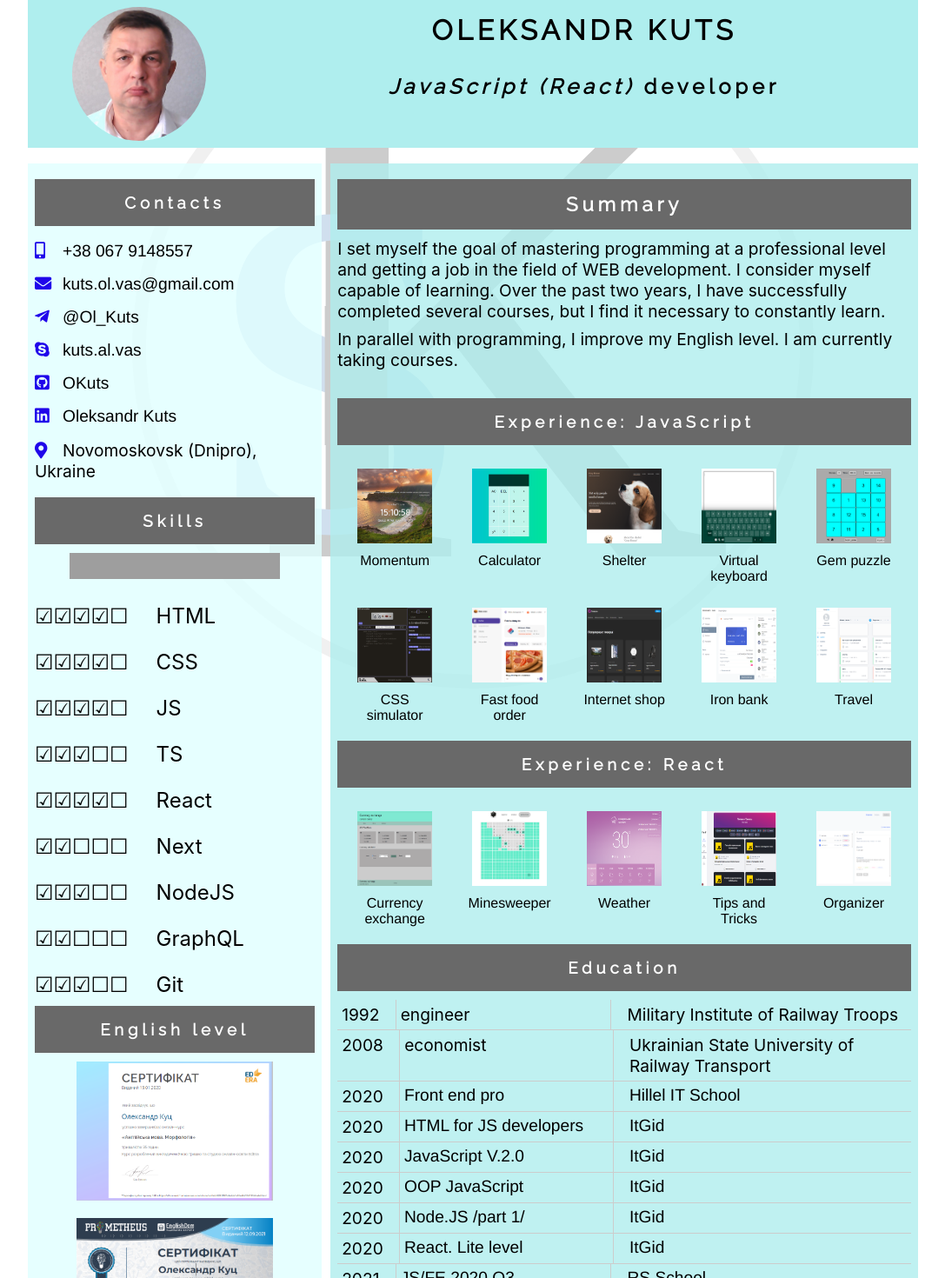
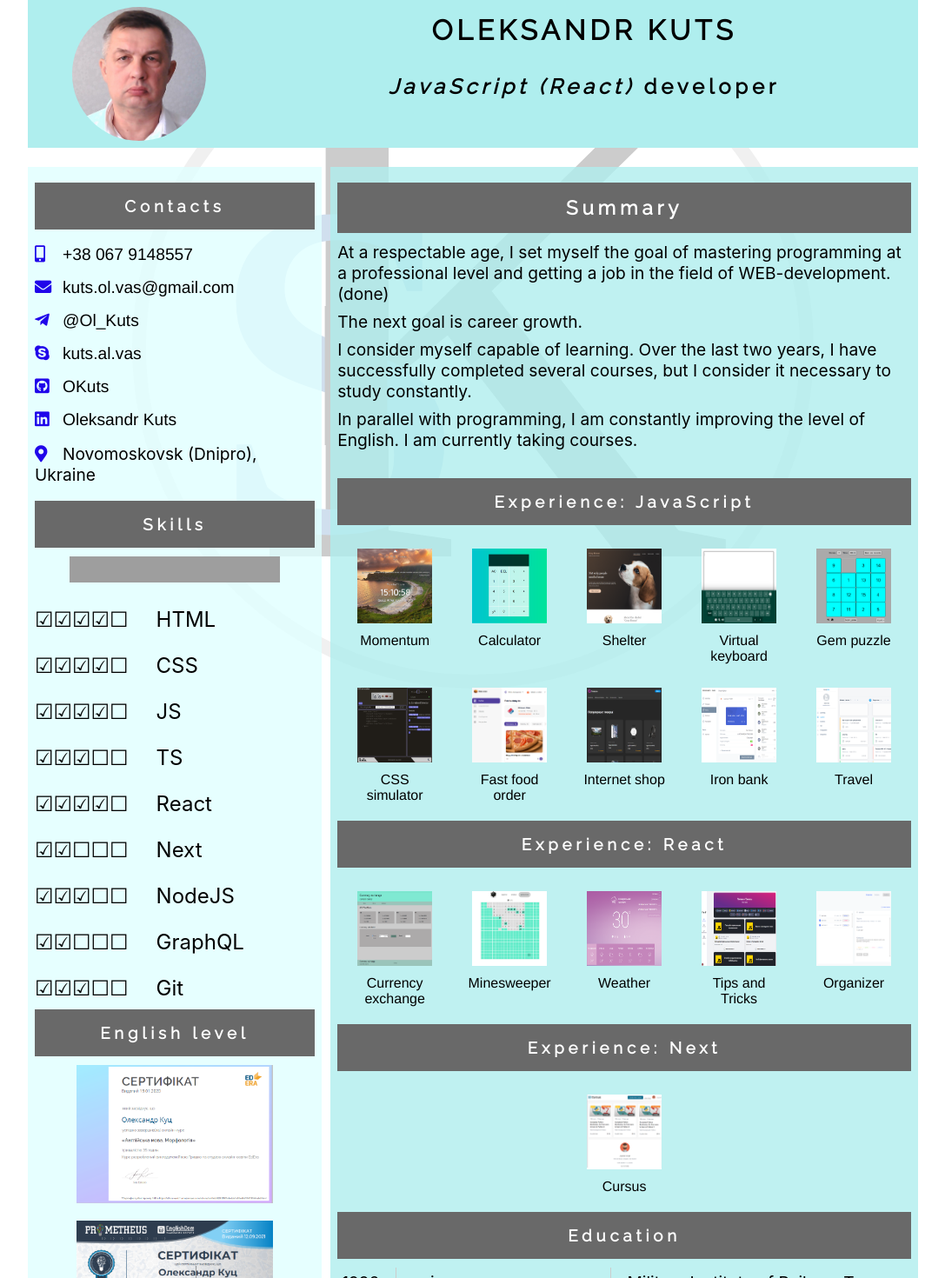
Before and after one commit to OKuts/resume, a React (Create React App) app: page / in a window 1280 px wide. Shown: the top 1470 px of the page at 87% size, without its empty margins (96-1183 px from the left). Built offline with nearby package versions, Linux system fonts and the light colour scheme; grey boxes are pictures that could not be loaded.

Commit message:
change goal

```diff
--- a/src/components/Education.js
+++ b/src/components/Education.js
@@ -12,7 +12,8 @@ export const Education = () =>{
         ['2021', 'ReactJS', 'ItGid', 'https://itgid.info/img/certificate/08_zsn9wmqq61.png'],
         ['2021', 'Комплексный курс по React с современными технологиями', 'Lectrum','https://lectrum.io/certificates/rtx/19-aug-2021/rtx8-oleksandr-kuts.pdf'],
         ['2021', 'JavaScript и TypeScript для продвинутых с современными подходами разработки', 'Lectrum', 'https://lectrum.io/certificates/js2lvl/28-sep-2021/js2lvl3-oleksandr-kuts.pdf'],
-    ]
+        ['2022', 'Продвинутый курс по Next.js v.12: cоздание SPA & SSR-приложений', 'Lectrum'],
+        ];
 
     const schools = {
         'Hillel IT School': 'https://dnipro.ithillel.ua/',
--- /dev/null
+++ b/src/components/NextProjects.js
@@ -0,0 +1,31 @@
+import courses from '../img/courses.png';
+
+const projects = [
+    [ 'Cursus', courses, "https://oleksandr-kuts-ntr9mzcto-okuts.vercel.app/" ],
+]
+
+const proectsJSX = () => {
+    return (
+        <div className="projects">
+            {projects.map(item => (
+                <div key={item[0]}  className="project">
+                    <a href={item[2]}
+                        target="_blank"
+                        rel="noopener noreferrer">
+                        <img src={item[1]} alt={item[0]}/>
+                        <span>{item[0]}</span>
+                    </a>
+                </div>
+            ))}
+        </div>
+    )
+}
+
+export const NextProjects = () =>{
+    return (
+        <section className="experience">
+            <h3>Experience: Next</h3>
+            { proectsJSX() }
+        </section>
+    )
+}
--- a/src/components/RightPart.js
+++ b/src/components/RightPart.js
@@ -1,13 +1,11 @@
-import {Summary, JavaScript, Education, ReactProjects} from ".";
+import {Summary, JavaScript, Education, ReactProjects, NextProjects} from ".";
 
-export const RightPart = (props) =>{
-
-    return (
-     <div className='right-part'>
+export const RightPart = () => (
+    <div className='right-part'>
         <Summary/>
         <JavaScript/>
         <ReactProjects/>
-        <Education />
-     </div>
-    )
-}
+        <NextProjects/>
+        <Education/>
+    </div>
+)
--- a/src/components/Skills.js
+++ b/src/components/Skills.js
@@ -33,6 +33,5 @@ export const Skills = (props) =>{
             </p>
             { skillsJSX }
         </section>
-
     )
 }
--- a/src/components/Summary.js
+++ b/src/components/Summary.js
@@ -3,9 +3,10 @@ export const Summary = () =>{
     return (
         <section className="summary">
             <h3>Summary</h3>
-            <p>I set myself the goal of mastering programming at a professional level and getting a job in the field of WEB development. I consider myself capable of learning. Over the past two years, I have successfully completed several courses, but I find it necessary to constantly learn.</p>
-            <p>  In parallel with programming, I improve my English level. I am currently taking courses.</p>
-
+            <p>At a respectable age, I set myself the goal of mastering programming at a professional level and getting a job in the field of WEB-development. (done)</p>
+            <p>The next goal is career growth.</p>
+            <p>I consider myself capable of learning. Over the last two years, I have successfully completed several courses, but I consider it necessary to study constantly.</p>
+            <p>In parallel with programming, I am constantly improving the level of English. I am currently taking courses.</p>
         </section>
     )
 }
--- a/src/components/index.js
+++ b/src/components/index.js
@@ -9,3 +9,4 @@ export * from './RightPart';
 export * from './Footer';
 export * from './English';
 export * from './ReactProjects';
+export * from './NextProjects';
```
Also changed, not shown: src/img/courses.png (added), 7 other files (tests, documents, lock files or other folders).
